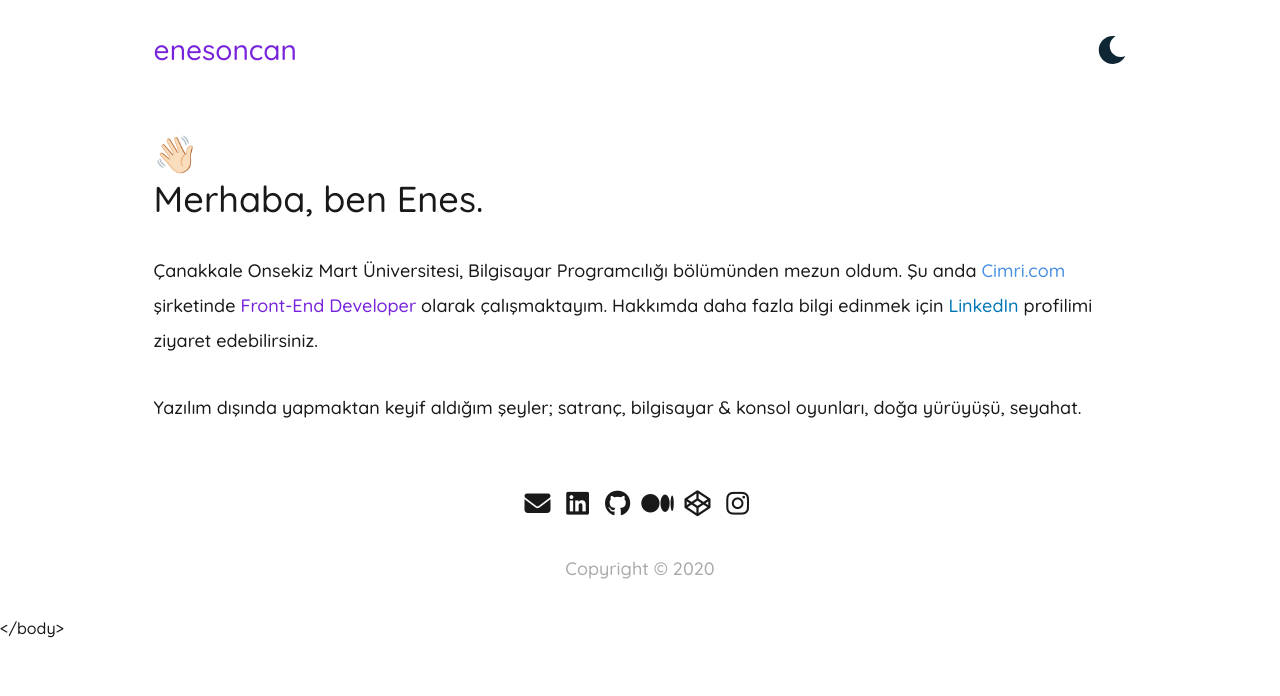
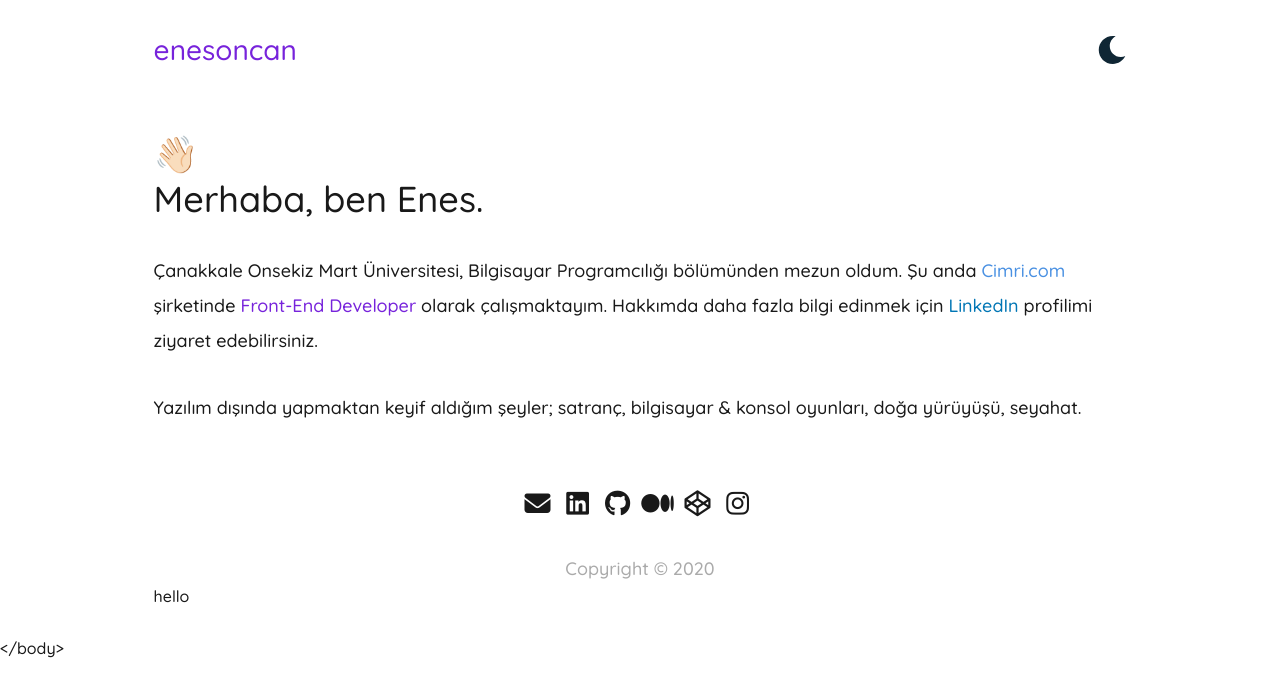
Before and after one commit to enesoncan/enesoncan.com, a React (Create React App) app: page / in a window 1280 px wide. Shown: the top 696 px of the page. Built offline with nearby package versions, Linux system fonts and the light colour scheme.

Commit message:
Feature say hello

```diff
--- a/src/containers/Home.js
+++ b/src/containers/Home.js
@@ -17,6 +17,7 @@ const Home = ({ darkTheme, toggleTheme }) => {
       <Container>
         <Social />
         <Footer />
+        <span>hello</span>
       </Container>
     </>
   );
```
